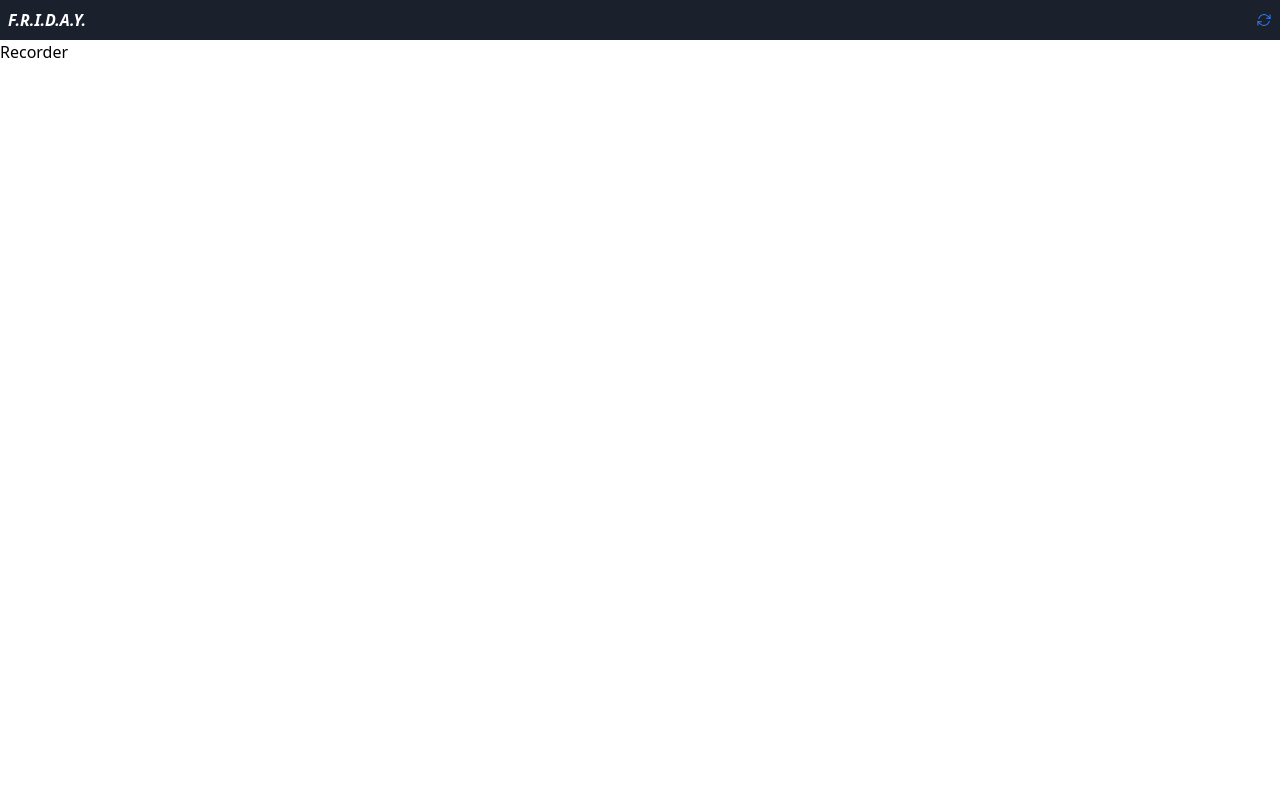
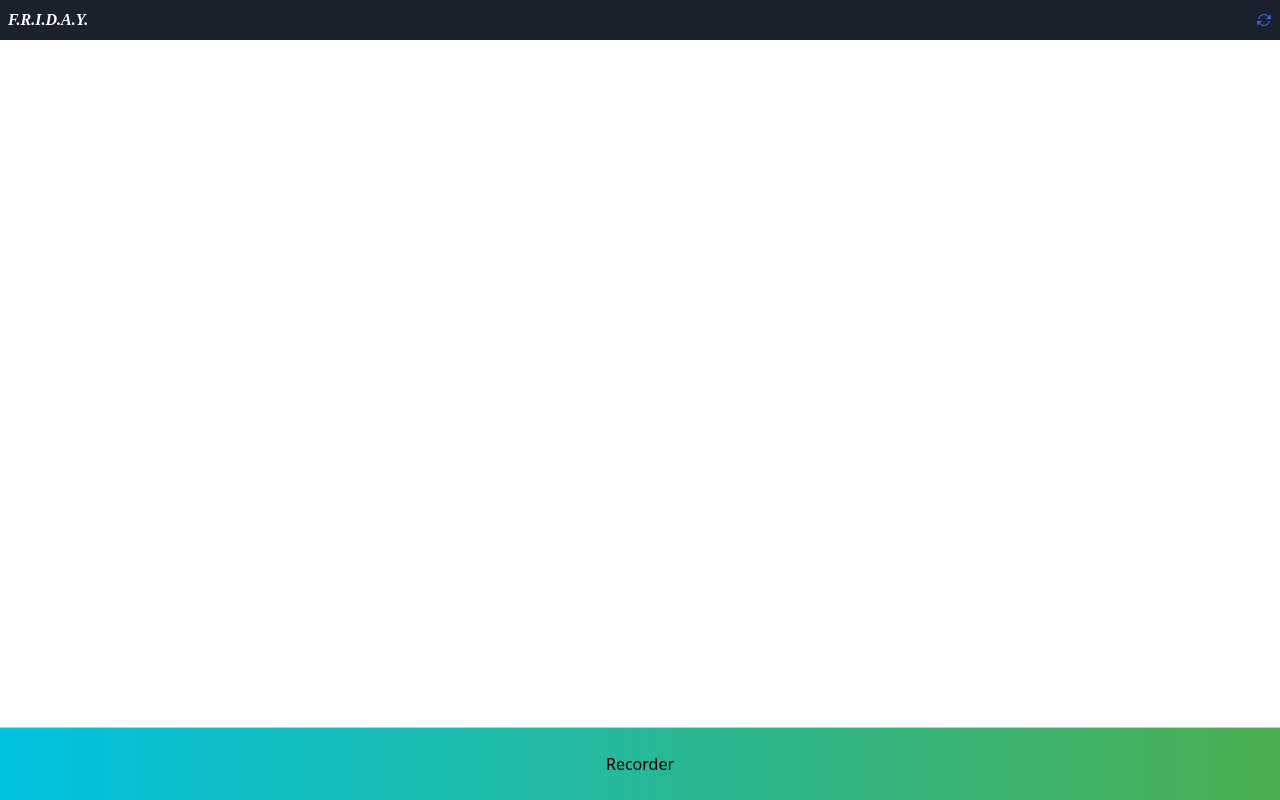
Before and after one commit to likhitgarimella/Friday, a React (Vite) app in the folder frontend/: page / in a window 1280 px wide. Built offline with nearby package versions, Linux system fonts and the light colour scheme.

Commit message:
#51 frontend fixed

```diff
--- a/frontend/src/components/Controller.tsx
+++ b/frontend/src/components/Controller.tsx
@@ -11,12 +11,35 @@ function Controller() {
     const handleStop = async () => {};
 
     return (
-        <div className="h-screen overflow-y-hidden">
+        <div style={{
+            height: "100vh",
+            overflowY: "hidden"
+            }}>
             <Title setMessages={setMessages} />
-            <div className="flex flex-col justify-between h-full overflow-y-scroll pb-96">
+            <div style={{
+                display: "flex",
+                flexDirection: "column",
+                justifyContent: "space-between",
+                height: "100%",
+                overflowY: "scroll",
+                paddingBottom: "96px"
+                }}>
                 {/* Recorder */}
-                <div className="fixed bottom-0 w-full py-6 border-t text-center bg-gradient-to-r from-sky-500 to-green-500">
-                    <div className="flex justify-center items-center w-full">
+                <div style={{
+                    position: "fixed",
+                    bottom: "0",
+                    width: "100%",
+                    padding: "1.5rem",
+                    borderTop: "1px solid #ccc",
+                    textAlign: "center",
+                    background: "linear-gradient(to right, #00c2e0, #4CAF50)"
+                    }}>
+                    <div style={{
+                        display: "flex",
+                        justifyContent: "center",
+                        alignItems: "center",
+                        width: "100%"
+                        }}>
                         <div>Recorder</div>
                     </div>
                 </div>
--- a/frontend/src/components/Title.tsx
+++ b/frontend/src/components/Title.tsx
@@ -41,7 +41,9 @@ function Title({ setMessages }: Props) {
         color: "#ffffff",
         fontSize: "16px",
         fontWeight: "bold",
-        fontStyle: "italic"}}>
+        fontStyle: "italic",
+        fontFamily: "Futura"
+        }}>
         {/* <div className="flex justify-between items-center w-full p-4 bg-gray-900 text-white font-bold shadow"></div> */}
             <div>F.R.I.D.A.Y.</div>
 
@@ -67,7 +69,7 @@ function Title({ setMessages }: Props) {
                     style={{
                         transition: "stroke 300ms",
                         width: "1rem",
-                        height: "1rem",
+                        height: "1rem"
                       }}
                 >
                     <path
```
